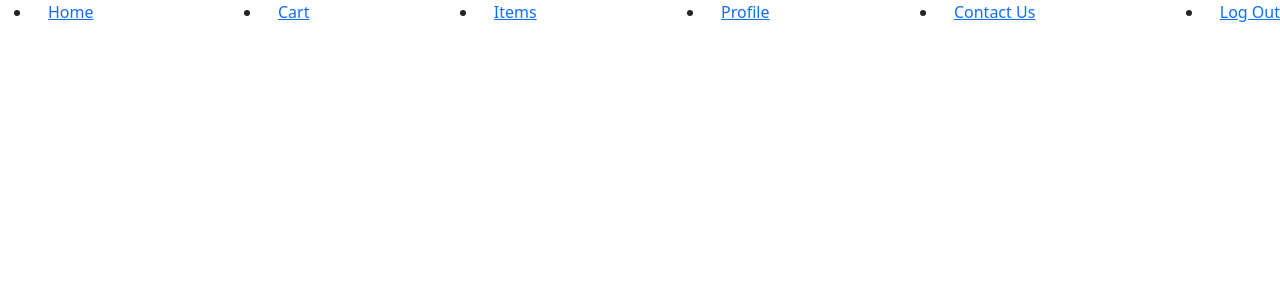
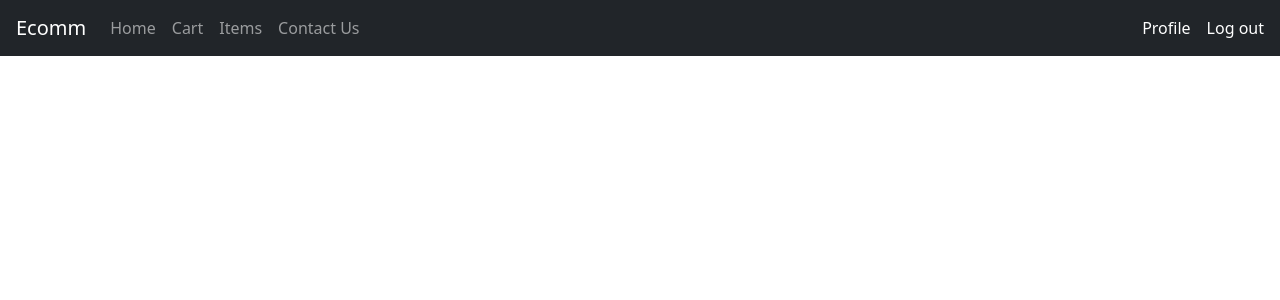
Before and after one commit to Will-Java-FS/Team2-Project1-AnupJacob-GiancarlosMarte-OscarRamirez-RalphSadca, a React (Vite) app in the folder React/Ecomm/: page /admin in a window 1280 px wide. Shown: the top 300 px of the page. Built offline with nearby package versions, Linux system fonts and the light colour scheme.

Commit message:
AdminLayout++

```diff
--- a/React/Ecomm/src/Pages/adminlayout.tsx
+++ b/React/Ecomm/src/Pages/adminlayout.tsx
@@ -1,31 +1,47 @@
-import {Outlet, Link} from "react-router-dom"
+import { Outlet, Link } from "react-router-dom"
+import "../styles/adminlayout.css"
 
-const Layoutadmin = () =>{
-    return(
+const Layoutadmin = () => {
+    return (
         <>
-        <nav>
-            <ul>
-                <li>
-                    <Link to="/admin/main">Home</Link>
+            <div id="nav" >
+                <nav className="navbar navbar-expand-lg navbar-dark bg-dark">
+                    <a className="navbar-brand" >Ecomm</a>
+
+                    <button className="navbar-toggler" type="button" data-toggle="collapse" data-target="#navbarSupportedContent" aria-controls="navbarSupportedContent" aria-expanded="false" aria-label="Toggle navigation">
+                        <span className="navbar-toggler-icon"></span>
+                    </button>
+
+                    <div className="collapse navbar-collapse" id="navbarSupportedContent">
+                        <ul className="navbar-nav mr-auto">
+
+                            <li className="nav-item active">
+                                <Link className="nav-link" to="/admin/main">Home</Link>
                             </li>
-                <li>
-                    <Link to="/admin/cart">Cart</Link>
+
+                            <li className="nav-item">
+                                <Link className="nav-link" to="/admin/cart">Cart</Link>
                             </li>
-                <li>
-                    <Link to="/admin/item">Items</Link>
+
+                            <li className="nav-item">
+                                <Link className="nav-link" to="/admin/item">Items</Link>
                             </li>
-                <li>
-                    <Link to="/admin/profile">Profile</Link>
+
+                            <li className="nav-item">
+                                <Link className="nav-link" to="/admin/contact">Contact Us</Link>
                             </li>
-                <li>
-                    <Link to="/admin/contact">Contact Us</Link>
+
+                            <li className="nav-item">
                             </li>
-                <li>
-                    <Link to="/">Log Out</Link>
-                </li>
+
                         </ul>
+                    </div>
+                    <span className="navbar-text"> <Link className="nav-link" to="/admin/profile">Profile</Link> </span>
+                    <span className="navbar-text"> <Link className="nav-link" to="/">Log out</Link> </span>
+
                 </nav>
-        <Outlet/>
+            </div>
+            <Outlet />
         </>
     )
 }
--- a/React/Ecomm/src/styles/adminlayout.css
+++ b/React/Ecomm/src/styles/adminlayout.css
@@ -0,0 +1,21 @@
+nav > ul {
+    display: flex;
+    justify-content: space-between;
+}
+
+nav > li {
+    list-style: none;
+}
+
+Link {
+    padding-left: 2rem;
+    padding-right: 1rem;
+}
+
+span {
+    padding-right: 1rem;
+}
+
+a {
+    padding-left: 1rem;
+}
```
Lines whose indentation alone changed are shown as unchanged.
